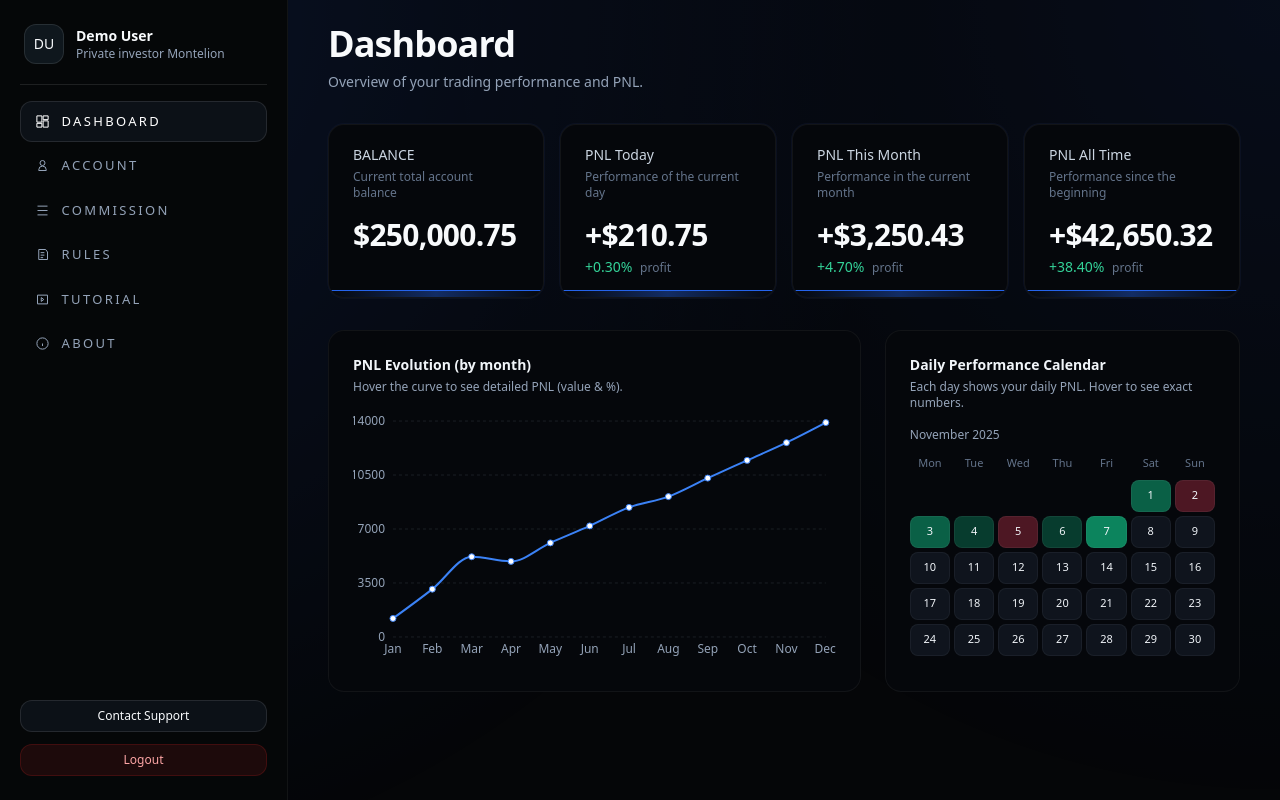
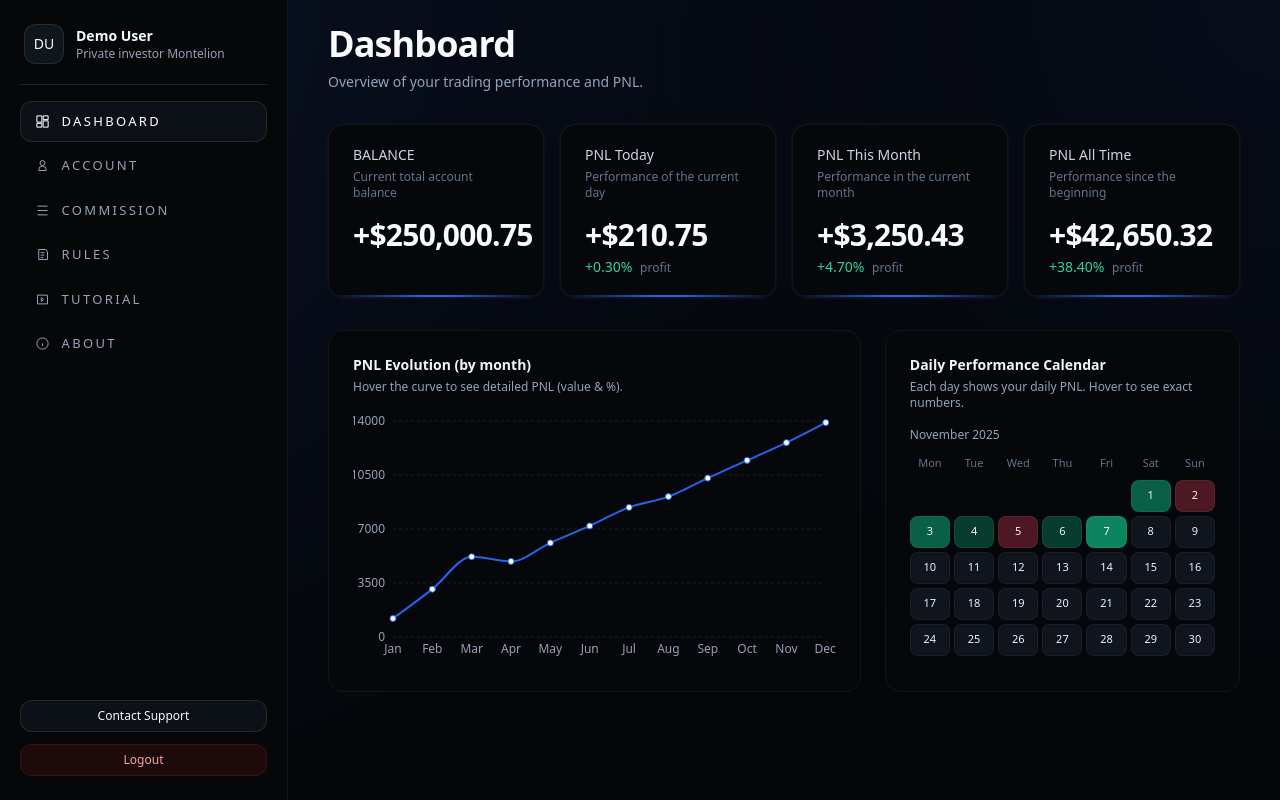
Before and after one commit to montelioncapital/montelion-app-v1, a Next.js app: page /dashboard in a window 1280 px wide. Built offline with nearby package versions, Linux system fonts and the light colour scheme.

Commit message:
Update page.tsx

```diff
--- a/app/dashboard/page.tsx
+++ b/app/dashboard/page.tsx
@@ -14,18 +14,8 @@ import {
 
 /* -------------------- MOCK DATA -------------------- */
 
-type PnlValue = {
-  value: number;
-  percent: number;
-};
-
-const kpiData: {
-  balance: number;
-  day: PnlValue;
-  month: PnlValue;
-  allTime: PnlValue;
-} = {
-  balance: 250000.75,
+const pnlSummary = {
+  balance: { value: 250_000.75 }, // balance seule
   day: { value: 210.75, percent: 0.3 },
   month: { value: 3250.43, percent: 4.7 },
   allTime: { value: 42650.32, percent: 38.4 },
@@ -67,18 +57,15 @@ const dailyPerf: DailyPerf[] = [
   { date: "2025-11-05", value: -25, percent: -0.03 },
   { date: "2025-11-06", value: 90, percent: 0.11 },
   { date: "2025-11-07", value: 230, percent: 0.28 },
-  // ... ajoute autant de jours que tu veux
+  // ... complète si tu veux plus de jours
 ];
 
 /* -------------------- HELPERS -------------------- */
 
-// Retourne la perf pour une date donnée
-const getPerfForDate = (dateStr: string): DailyPerf | undefined =>
+const getPerfForDate = (dateStr: string) =>
   dailyPerf.find((d) => d.date === dateStr);
 
-// Génère toutes les dates du mois donné
-function getMonthDays(year: number, monthIndex: number): Date[] {
-  // monthIndex: 0 = Janvier
+function getMonthDays(year: number, monthIndex: number) {
   const days: Date[] = [];
   const date = new Date(year, monthIndex, 1);
   while (date.getMonth() === monthIndex) {
@@ -88,8 +75,7 @@ function getMonthDays(year: number, monthIndex: number): Date[] {
   return days;
 }
 
-// Couleur de fond en fonction de la perf
-function getPerfColor(value: number): string {
+function getPerfColor(value: number) {
   if (value > 0) {
     if (value > 200) return "bg-emerald-500/70";
     if (value > 100) return "bg-emerald-500/50";
@@ -105,59 +91,27 @@ function getPerfColor(value: number): string {
 
 /* -------------------- COMPONENTS -------------------- */
 
-type BalanceCardProps = {
-  value: number;
-};
-
-const BalanceCard: React.FC<BalanceCardProps> = ({ value }) => {
-  return (
-    <div className="relative overflow-hidden rounded-2xl border border-white/5 bg-[#05070b] px-6 py-5 shadow-[0_0_0_1px_rgba(15,23,42,0.6)]">
-      {/* Ligne bleue façon Montelion */}
-      <div className="pointer-events-none absolute inset-x-0 bottom-0">
-        <div className="h-[1px] bg-[#2564ec]" />
-        <div className="h-[6px] bg-gradient-to-r from-black/0 via-[#2564ec]/40 to-black/0" />
-      </div>
-
-      <div className="text-sm font-medium text-slate-300">BALANCE</div>
-      <div className="mt-1 text-xs text-slate-500">
-        Current total account balance
-      </div>
-      <div className="mt-4 text-3xl font-semibold tracking-tight">
-        {value.toLocaleString("en-US", {
-          style: "currency",
-          currency: "USD",
-          maximumFractionDigits: 2,
-        })}
-      </div>
-    </div>
-  );
-};
-
 type PnlCardProps = {
   title: string;
   subtitle: string;
   value: number;
-  percent: number;
+  percent?: number;
 };
 
-const PnlCard: React.FC<PnlCardProps> = ({
-  title,
-  subtitle,
-  value,
-  percent,
-}) => {
-  const positive = percent >= 0;
+function PnlCard({ title, subtitle, value, percent }: PnlCardProps) {
+  const hasPercent = typeof percent === "number";
+  const positive = (percent ?? 0) >= 0;
 
   return (
     <div className="relative overflow-hidden rounded-2xl border border-white/5 bg-[#05070b] px-6 py-5 shadow-[0_0_0_1px_rgba(15,23,42,0.6)]">
-      {/* Ligne bleue façon Montelion */}
-      <div className="pointer-events-none absolute inset-x-0 bottom-0">
-        <div className="h-[1px] bg-[#2564ec]" />
-        <div className="h-[6px] bg-gradient-to-r from-black/0 via-[#2564ec]/40 to-black/0" />
+      {/* Ligne bleue style Montelion */}
+      <div className="pointer-events-none absolute inset-x-0 bottom-0 h-[2px]">
+        <div className="h-full w-full bg-[linear-gradient(to_right,rgba(0,0,0,0)_0%,#2564ec_45%,#2564ec_55%,rgba(0,0,0,0)_100%)]" />
       </div>
 
       <div className="text-sm font-medium text-slate-300">{title}</div>
       <div className="mt-1 text-xs text-slate-500">{subtitle}</div>
+
       <div className="mt-4 text-3xl font-semibold tracking-tight">
         {value >= 0 ? "+" : "-"}
         {Math.abs(value).toLocaleString("en-US", {
@@ -166,6 +120,8 @@ const PnlCard: React.FC<PnlCardProps> = ({
           maximumFractionDigits: 2,
         })}
       </div>
+
+      {hasPercent && (
         <div
           className={[
             "mt-1 text-sm font-medium",
@@ -173,14 +129,15 @@ const PnlCard: React.FC<PnlCardProps> = ({
           ].join(" ")}
         >
           {positive ? "+" : ""}
-        {percent.toFixed(2)}%{" "}
+          {percent!.toFixed(2)}%{" "}
           <span className="text-xs text-slate-500 ml-1">
             {positive ? "profit" : "loss"}
           </span>
         </div>
+      )}
     </div>
   );
-};
+}
 
 const CustomLineTooltip: React.FC<any> = ({ active, payload, label }) => {
   if (!active || !payload || !payload.length) return null;
@@ -211,7 +168,7 @@ const CustomLineTooltip: React.FC<any> = ({ active, payload, label }) => {
 
 /* -------------------- MAIN PAGE -------------------- */
 
-const DashboardPage: React.FC = () => {
+export default function DashboardPage() {
   // Calendrier basé sur Novembre 2025 en exemple
   const calendarYear = 2025;
   const calendarMonthIndex = 10; // 0 = Janvier, 10 = Novembre
@@ -222,7 +179,7 @@ const DashboardPage: React.FC = () => {
   return (
     <div className="relative z-10 flex flex-col gap-8">
       {/* Titre */}
-      <div className="mt-2 md:mt-0">
+      <div className="mt-4 md:mt-0">
         <h1 className="text-3xl md:text-4xl font-semibold tracking-tight">
           Dashboard
         </h1>
@@ -233,24 +190,28 @@ const DashboardPage: React.FC = () => {
 
       {/* KPI */}
       <section className="grid gap-4 md:grid-cols-4">
-        <BalanceCard value={kpiData.balance} />
+        <PnlCard
+          title="BALANCE"
+          subtitle="Current total account balance"
+          value={pnlSummary.balance.value}
+        />
         <PnlCard
           title="PNL Today"
           subtitle="Performance of the current day"
-          value={kpiData.day.value}
-          percent={kpiData.day.percent}
+          value={pnlSummary.day.value}
+          percent={pnlSummary.day.percent}
         />
         <PnlCard
           title="PNL This Month"
           subtitle="Performance in the current month"
-          value={kpiData.month.value}
-          percent={kpiData.month.percent}
+          value={pnlSummary.month.value}
+          percent={pnlSummary.month.percent}
         />
         <PnlCard
           title="PNL All Time"
           subtitle="Performance since the beginning"
-          value={kpiData.allTime.value}
-          percent={kpiData.allTime.percent}
+          value={pnlSummary.allTime.value}
+          percent={pnlSummary.allTime.percent}
         />
       </section>
 
@@ -295,7 +256,7 @@ const DashboardPage: React.FC = () => {
                 <Line
                   type="monotone"
                   dataKey="value"
-                  stroke="#3b82f6"
+                  stroke="#2564ec"
                   strokeWidth={2}
                   dot={{ r: 3, strokeWidth: 1 }}
                   activeDot={{ r: 5 }}
@@ -341,8 +302,7 @@ const DashboardPage: React.FC = () => {
           <div className="grid grid-cols-7 gap-1 text-[11px]">
             {(() => {
               const firstDay = daysOfMonth[0].getDay(); // 0 = Sunday
-              // On veut commencer à Lundi (=1) dans notre header
-              const leadingEmpty = (firstDay + 6) % 7; // convert to Monday-start index
+              const leadingEmpty = (firstDay + 6) % 7; // Monday-start index
 
               const cells: React.ReactNode[] = [];
 
@@ -408,6 +368,4 @@ const DashboardPage: React.FC = () => {
       </section>
     </div>
   );
-};
-
-export default DashboardPage;
+}
```
Lines whose indentation alone changed are shown as unchanged.
